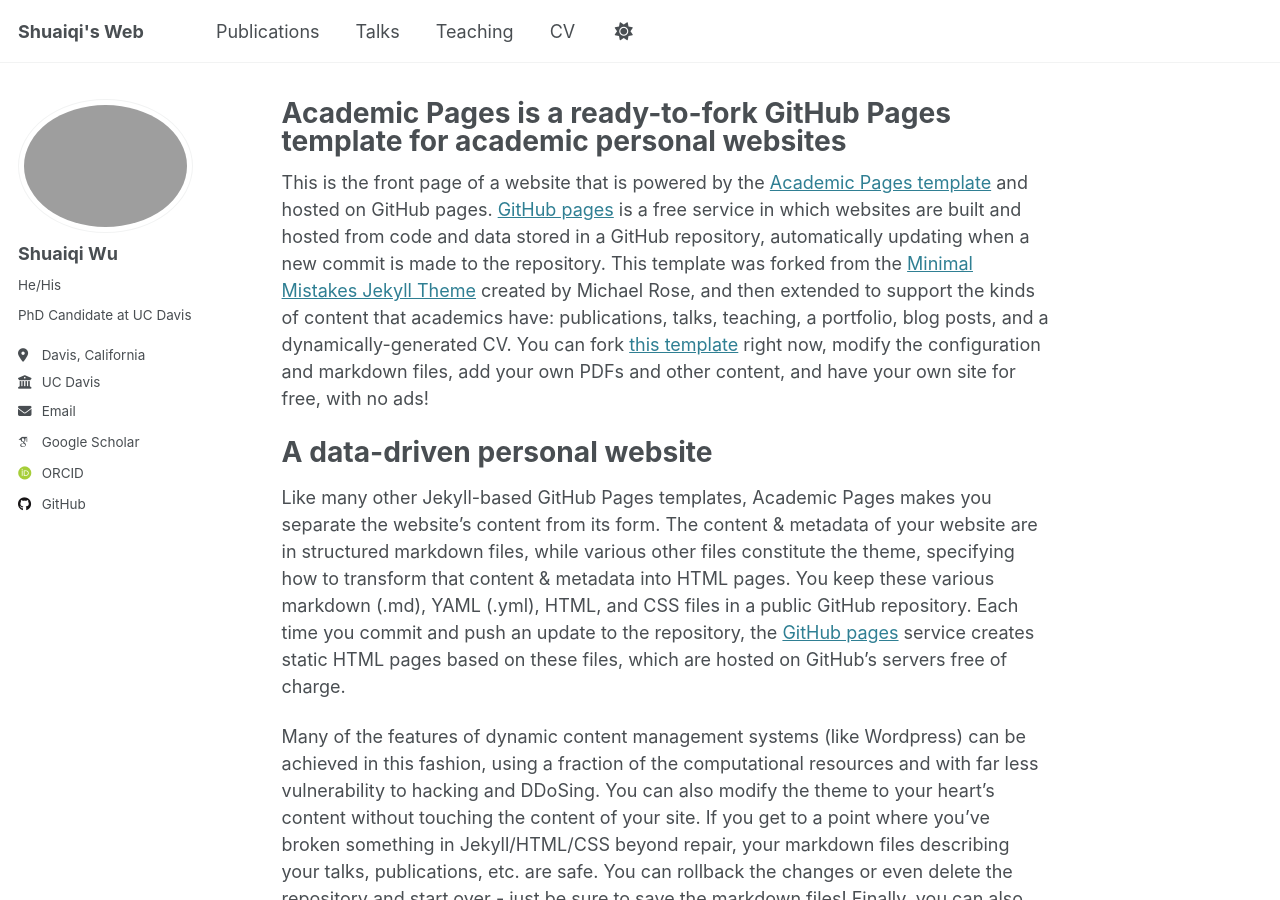
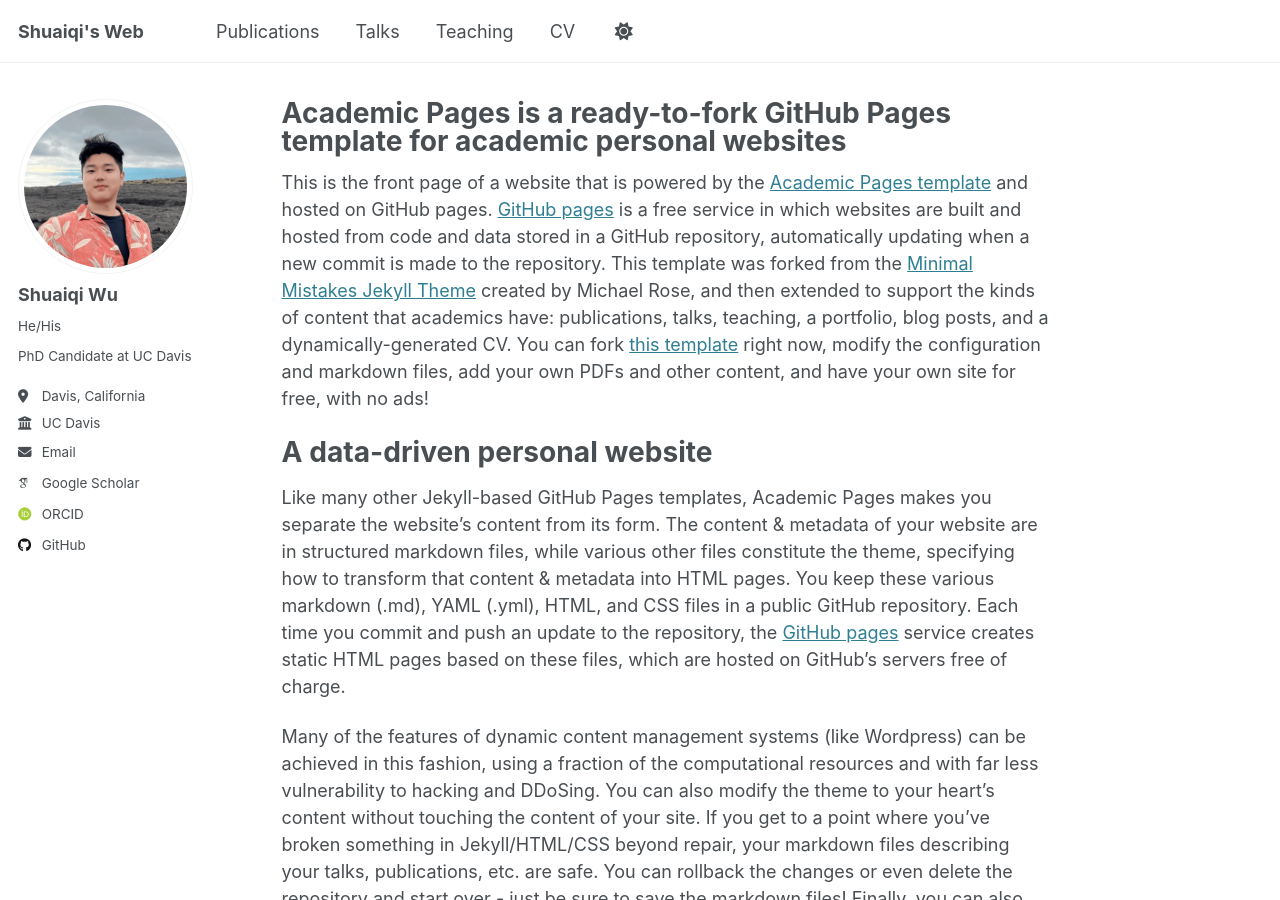
Before and after one commit to shqwu/shqwu.github.io, a Jekyll site: the page built from _pages/about.md, in a window 1280 px wide and 900 px high. Built offline with Jekyll 4.4.1, drawn with Linux system fonts in a browser that asks for light colours; some web fonts are replaced.

Commit message:
Update _config.yml

```diff
--- a/_config.yml
+++ b/_config.yml
@@ -14,7 +14,7 @@ repository               : "academicpages/academicpages.github.io"
 #               Additional customization can be done by editing /_includes/author-profile.html
 author:
   # Biographic information
-  #avatar           : "Shuaiqi_Profile_pic_720.png"
+  avatar           : "Shuaiqi_Profile_pic_720.png"
   name             : "Shuaiqi Wu"
   pronouns         : "He/His"
   bio              : "PhD Candidate at UC Davis"
```
